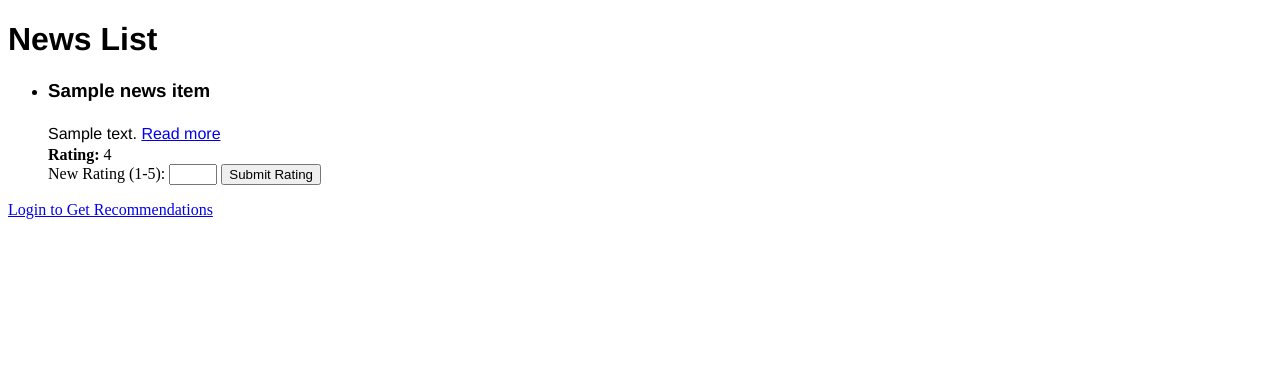
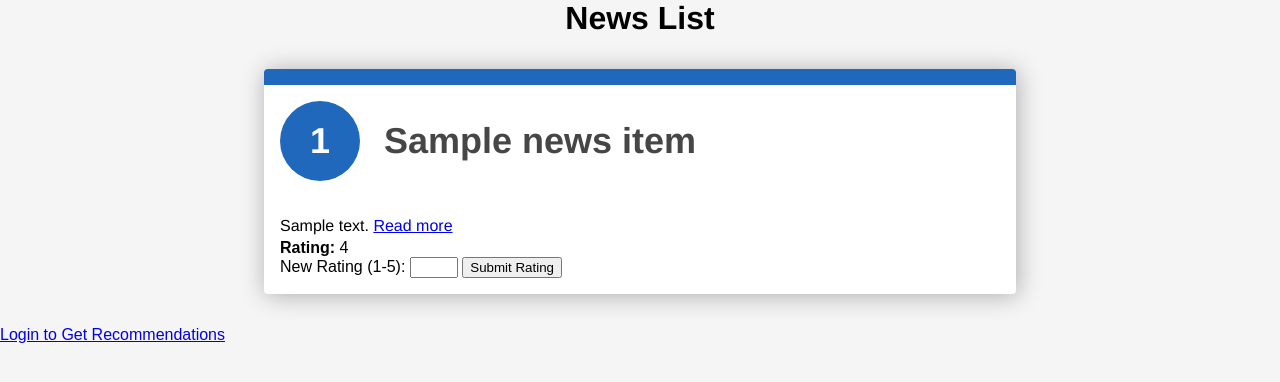
Before and after one commit to marinvanessa/News-Recommendation, a Django app: template NewsRecommendation/News/app/templates/news_list.html in a window 1280 px wide. Shown: the top 382 px of the page. Run offline with Django 4.2, Linux system fonts and the light colour scheme; the template is opened without the code that fills it: most values are stand-ins (such as "Sample title", 1, 10 or a date in 2020).

Commit message:
News List a bit of style added.

```diff
--- a/NewsRecommendation/News/app/static/styles/news_list.css
+++ b/NewsRecommendation/News/app/static/styles/news_list.css
@@ -1,4 +1,25 @@
+body {
+    --h: 212deg;
+    --l: 43%;
+    --brandColor: hsl(var(--h), 71%, var(--l));
+    font-family: Montserrat, sans-serif;
+    margin: 0;
+    background-color: whitesmoke;
+}
+
+ol {
+    list-style: none;
+    counter-reset: list;
+    padding: 0 1rem;
+}
+
+h3::before {
+    background-color: var(--brandColor);
+}
+
 h1 {
+    margin: 0;
+    text-align: center;
     font-family: "Helvetica Neue", Helvetica, Arial, sans-serif;
 }
 
@@ -7,11 +28,70 @@ h2 {
 }
 
 h3 {
-	font-family: "Helvetica Neue", Helvetica, Arial, sans-serif;
+    font-family: "Helvetica Neue", Helvetica, Arial, sans-serif;
+    display: flex;
+    align-items: baseline;
+    margin: 0 0 1rem;
+    color: rgb(70 70 70);
+}
+
+h3::before {
+    display: flex;
+    justify-content: center;
+    align-items: center;
+    flex: 0 0 auto;
+    margin-right: 1rem;
+    width: 3rem;
+    height: 3rem;
+    content: counter(list);
+    padding: 1rem;
+    border-radius: 50%;
+    background-color: var(--brandColor);
+    color: white;
+}
+
+@media (min-width: 40em) {
+    li {
+        margin: 3rem auto;
+        padding: 3rem 2rem 2rem;
+    }
+
+    h3 {
+        font-size: 2.25rem;
+        margin: 0 0 2rem;
+    }
+
+    h3::before {
+        margin-right: 1.5rem;
+    }
 }
 
 p {
     font-family: "Helvetica Neue", Helvetica, Arial, sans-serif;
     margin: 0;
-	line-height: 1.6;
+    line-height: 1.6;
 }
+
+
+li {
+    position: relative;
+    counter-increment: list;
+    max-width: 45rem;
+    margin: 2rem auto;
+    padding: 2rem 1rem 1rem;
+    box-shadow: 0.1rem 0.1rem 1.5rem rgba(0, 0, 0, 0.3);
+    border-radius: 0.25rem;
+    overflow: hidden;
+    background-color: white;
+}
+
+li::before {
+    content: '';
+    display: block;
+    width: 100%;
+    height: 1rem;
+    position: absolute;
+    top: 0;
+    left: 0;
+    background:  var(--brandColor);
+}
--- a/NewsRecommendation/News/app/templates/news_list.html
+++ b/NewsRecommendation/News/app/templates/news_list.html
@@ -10,9 +10,9 @@
 
 <h1>News List</h1>
 
-<ul id="newsList">
+<ol style="--length: {{ news_data|length }}" role="list">
     {% for news_item in news_data %}
-    <li class="newsItem">
+    <li style="--i: {{ forloop.counter }}">
         <h3>{{ news_item.title }}</h3>
         <p>{{ news_item.description }}
         <a href="{{ news_item.link }}" target="_blank">Read more</a>
@@ -33,7 +33,7 @@
         </form>
     </li>
     {% endfor %}
-</ul>
+</ol>
 <div class="recommendationButton">
     {% if request.session.user_id %}
     <a href="{% url 'recommend' user_id=request.session.user_id %}" class="button">Get Recommendations</a>
```
